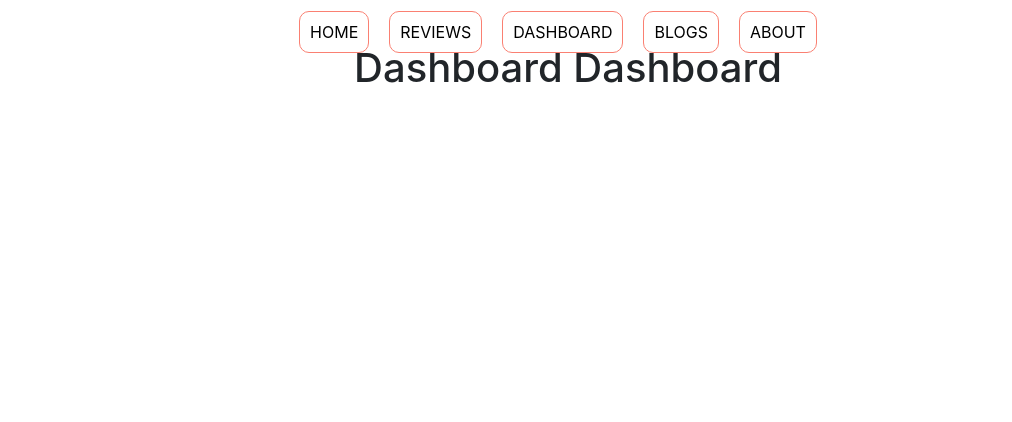
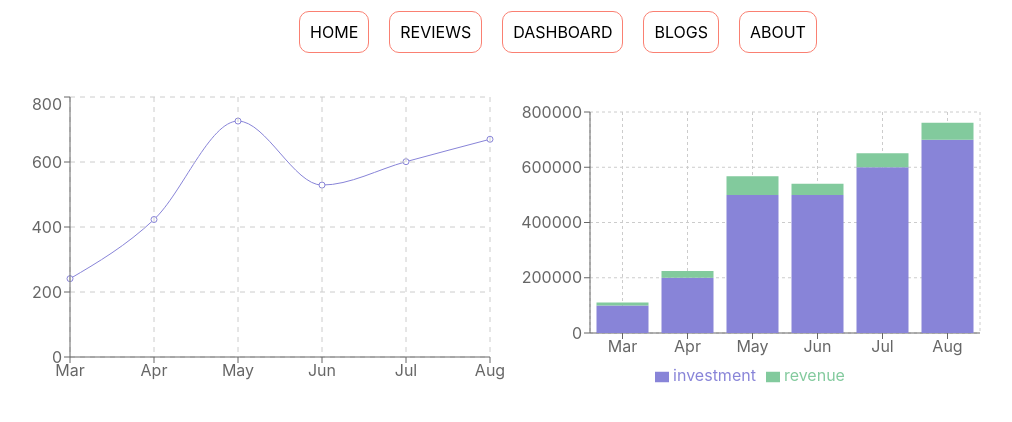
Before and after one commit to osman-goni-cse/Product-Analysis, a React (Create React App) app: page /dashboard in a window 1280 px wide. Shown: the top 422 px of the page, without its empty margins (72-1084 px from the left). Built offline with nearby package versions, Linux system fonts and the light colour scheme.

Commit message:
line chart and area chart added using recharts

```diff
--- a/package.json
+++ b/package.json
@@ -10,6 +10,7 @@
     "react-dom": "^18.0.0",
     "react-router-dom": "^6.3.0",
     "react-scripts": "5.0.0",
+    "recharts": "^2.1.9",
     "web-vitals": "^2.1.4"
   },
   "scripts": {
--- a/src/components/Dashboard/Dashboard.js
+++ b/src/components/Dashboard/Dashboard.js
@@ -1,9 +1,91 @@
-import React from 'react';
+import {
+  LineChart,
+  Line,
+  CartesianGrid,
+  XAxis,
+  YAxis,
+  Tooltip,
+  BarChart,
+  Bar,
+  Legend,
+  Label,
+} from "recharts";
+import React from "react";
 
 const Dashboard = () => {
+  const data = [
+    {
+      month: "Mar",
+      investment: 100000,
+      sell: 241,
+      revenue: 10401,
+    },
+    {
+      month: "Apr",
+      investment: 200000,
+      sell: 423,
+      revenue: 24500,
+    },
+    {
+      month: "May",
+      investment: 500000,
+      sell: 726,
+      revenue: 67010,
+    },
+    {
+      month: "Jun",
+      investment: 500000,
+      sell: 529,
+      revenue: 40405,
+    },
+    {
+      month: "Jul",
+      investment: 600000,
+      sell: 601,
+      revenue: 50900,
+    },
+    {
+      month: "Aug",
+      investment: 700000,
+      sell: 670,
+      revenue: 61000,
+    },
+  ];
   return (
-    <div>
-      <h1>Dashboard Dashboard</h1>
+    <div className="mt-5 d-flex">
+      <LineChart
+        width={500}
+        height={300}
+        data={data}
+        margin={{ top: 5, right: 20, bottom: 5, left: 0 }}
+      >
+        <Line type="monotone" dataKey="sell" stroke="#8884d8" />
+        <CartesianGrid stroke="#ccc" strokeDasharray="5 5" />
+        <XAxis dataKey="month" />
+        <YAxis dataKey="sell" />
+        <Tooltip />
+
+      </LineChart>
+
+      <BarChart
+        width={500}
+        height={300}
+        data={data}
+        margin={{
+          top: 20,
+          right: 30,
+          left: 20,
+          bottom: 5,
+        }}
+      >
+        <CartesianGrid strokeDasharray="3 3" />
+        <XAxis dataKey="month" />
+        <YAxis />
+        <Tooltip />
+        <Legend />
+        <Bar dataKey="investment" stackId="a" fill="#8884d8" />
+        <Bar dataKey="revenue" stackId="a" fill="#82ca9d" />
+      </BarChart>
     </div>
   );
 };
```
Also changed, not shown: public/data.json (added, +38 -0 lines), 1 other file (tests, documents, lock files or other folders).
